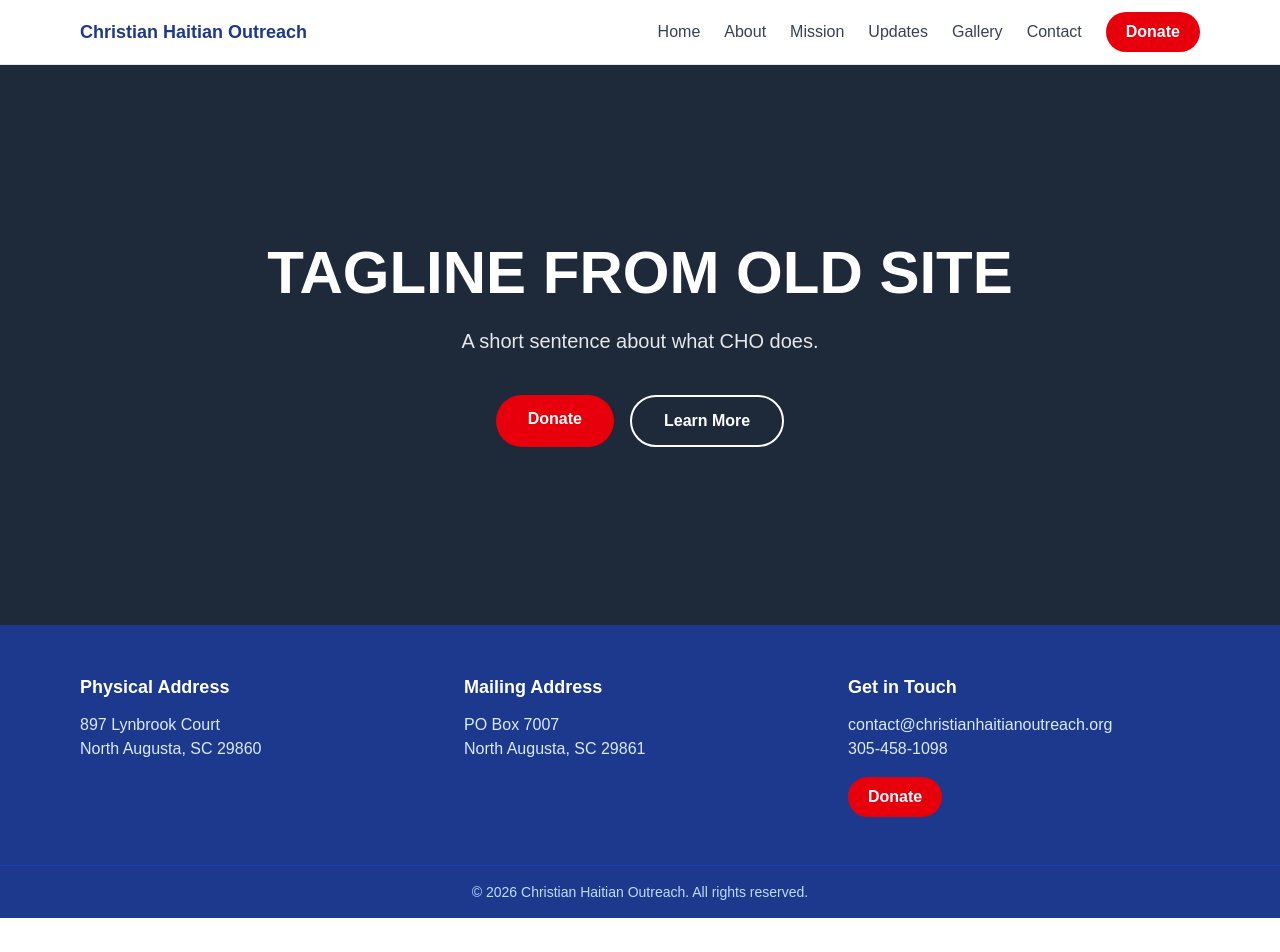
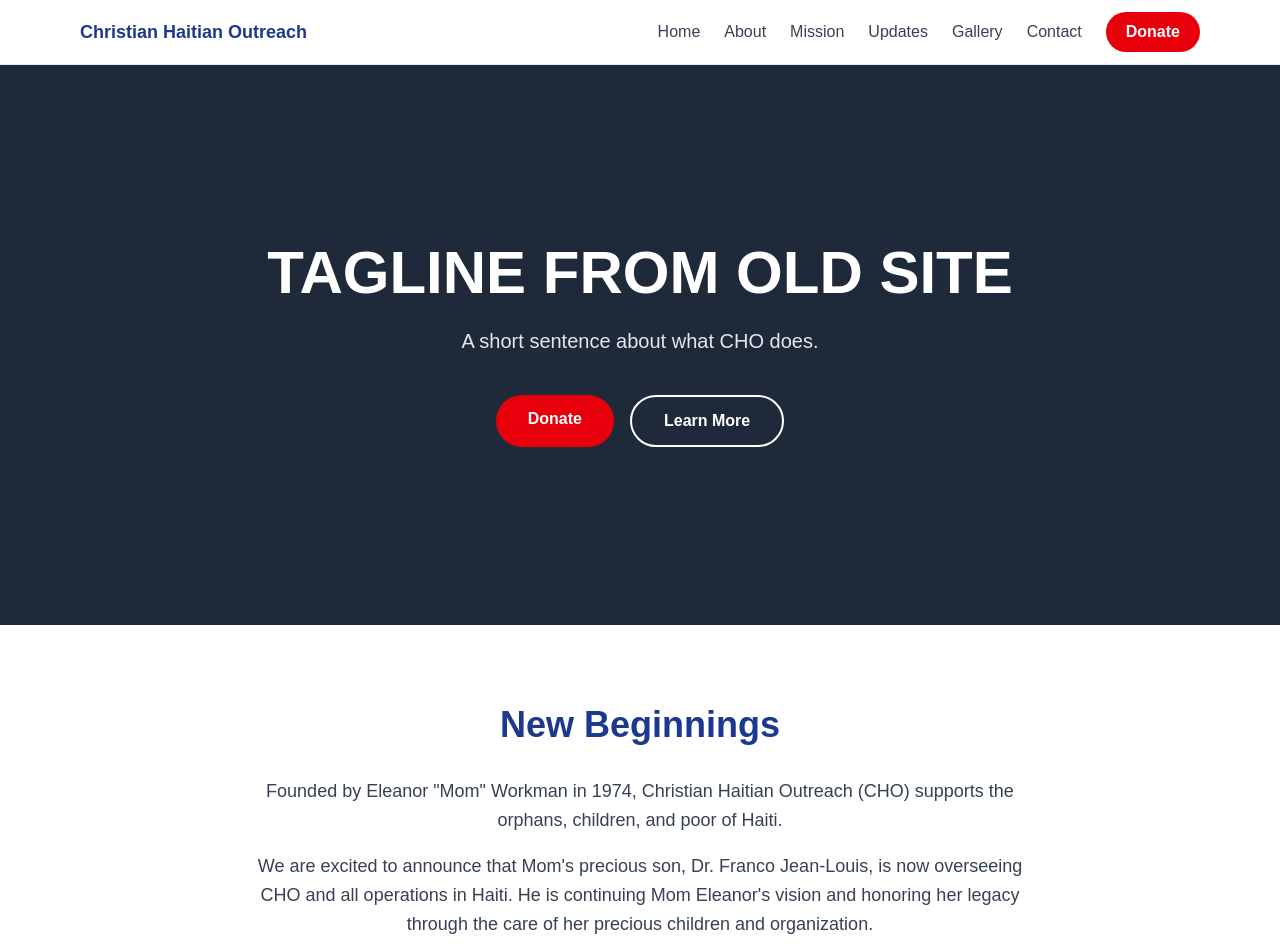
Before and after one commit to berenice0909/christian-haitian-outreach, a Next.js app: page / in a window 1280 px wide. Shown: the top 952 px of the page. Before the commit the page ends 918 px from the top, so only its background shows below. Built offline with nearby package versions, Linux system fonts and the light colour scheme.

Commit message:
Add About section

```diff
--- a/src/app/page.tsx
+++ b/src/app/page.tsx
@@ -1,10 +1,12 @@
 
 import Hero from "@/components/Hero/Hero";
+import About from "@/components/About/About";
 
 export default function Home() {
   return (
     <main className="flex-1">
       <Hero />
+      <About />
     </main>
   );
 }
--- /dev/null
+++ b/src/components/About/About.module.css
@@ -0,0 +1,17 @@
+@reference "../../app/globals.css";
+
+.about {
+  @apply bg-white px-4 py-20;
+}
+
+.inner {
+  @apply mx-auto max-w-3xl text-center;
+}
+
+.heading {
+  @apply mb-8 text-3xl font-bold text-blue-900 md:text-4xl;
+}
+
+.paragraph {
+  @apply mb-4 text-lg leading-relaxed text-gray-700;
+}
--- /dev/null
+++ b/src/components/About/About.tsx
@@ -0,0 +1,19 @@
+import { site } from "@/content/site";
+import styles from "./About.module.css";
+
+export default function About() {
+  const { about } = site;
+
+  return (
+    <section id="about" className={styles.about}>
+      <div className={styles.inner}>
+        <h2 className={styles.heading}>{about.heading}</h2>
+        {about.paragraphs.map((text) => (
+          <p key={text} className={styles.paragraph}>
+            {text}
+          </p>
+        ))}
+      </div>
+    </section>
+  );
+}
--- a/src/content/site.ts
+++ b/src/content/site.ts
@@ -5,7 +5,13 @@
       tagline: "TAGLINE FROM OLD SITE",
       subtext: "A short sentence about what CHO does.",
     },
-
+    about: {
+      heading: "New Beginnings",
+      paragraphs: [
+        "Founded by Eleanor \"Mom\" Workman in 1974, Christian Haitian Outreach (CHO) supports the orphans, children, and poor of Haiti.",
+        "We are excited to announce that Mom's precious son, Dr. Franco Jean-Louis, is now overseeing CHO and all operations in Haiti. He is continuing Mom Eleanor's vision and honoring her legacy through the care of her precious children and organization.",
+      ],
+    },
     nav: [
       { label: "Home", href: "/" },
       { label: "About", href: "/#about" },
```
